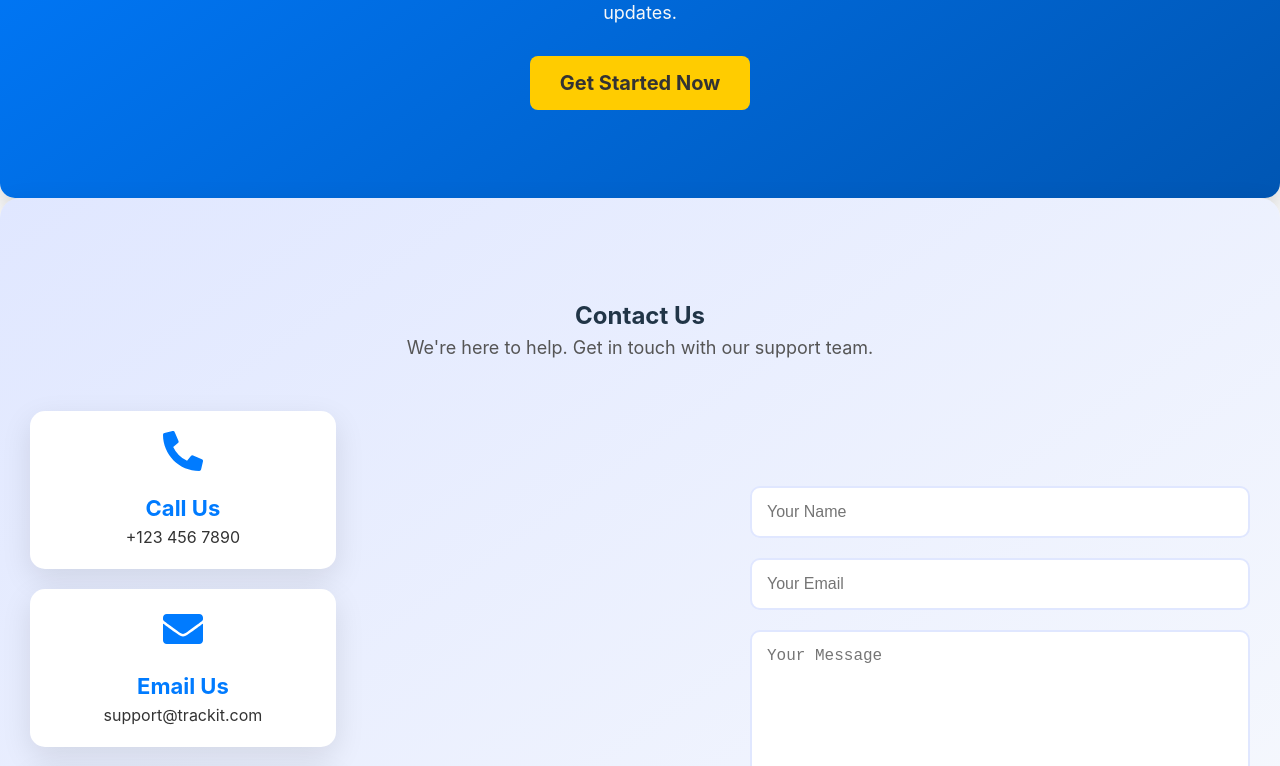
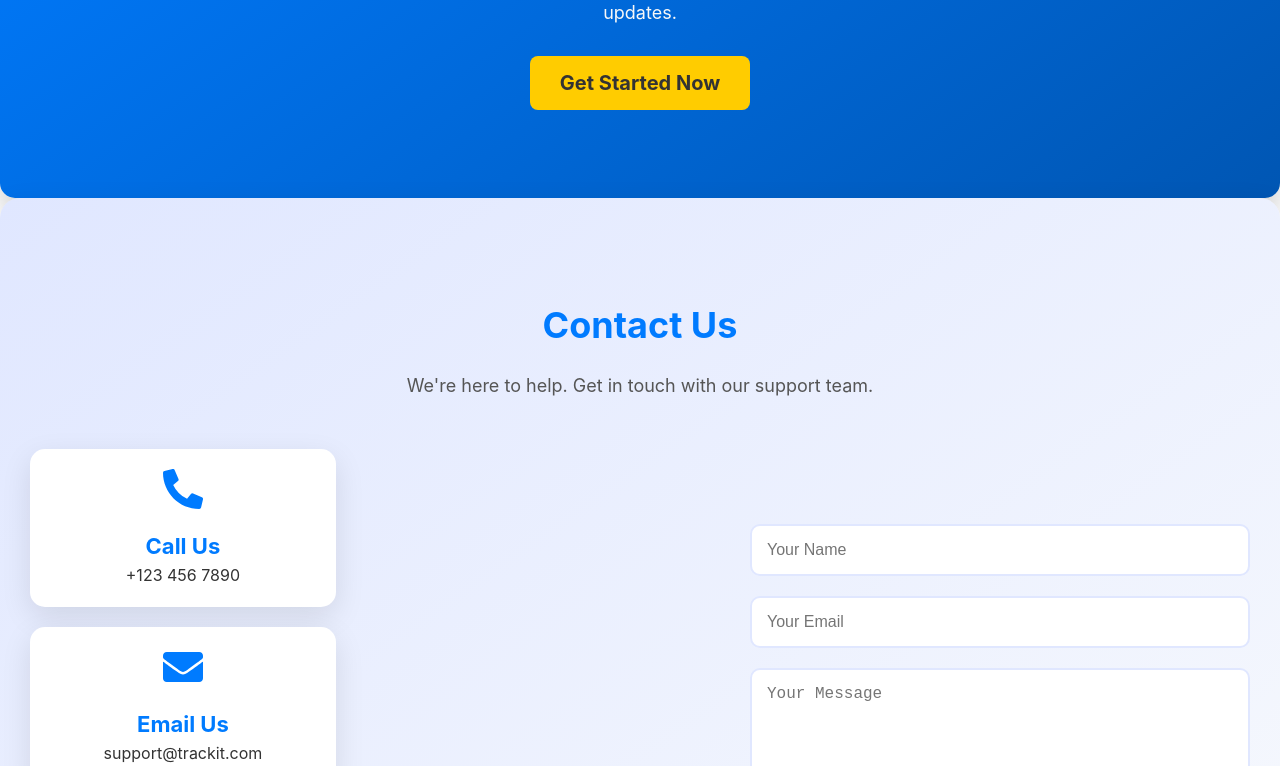
Before and after one commit to ejirocastro/trakkr_alx, a React (Vite) app in the folder frontend/: page / in a window 1280 px wide. Shown: the part 3630-4396 px from the top of the page. Built offline with nearby package versions, Linux system fonts and the light colour scheme.

Commit message:
fixing @media max width on Contact.css file

```diff
--- a/frontend/src/components/Contact/Contact.css
+++ b/frontend/src/components/Contact/Contact.css
@@ -5,7 +5,7 @@
   border-radius: 20px;
   box-shadow: 0px 10px 30px rgba(0, 0, 0, 0.1);
   text-align: center;
-}i
+}
 
 .contact-header h2 {
   font-size: 36px;
```
